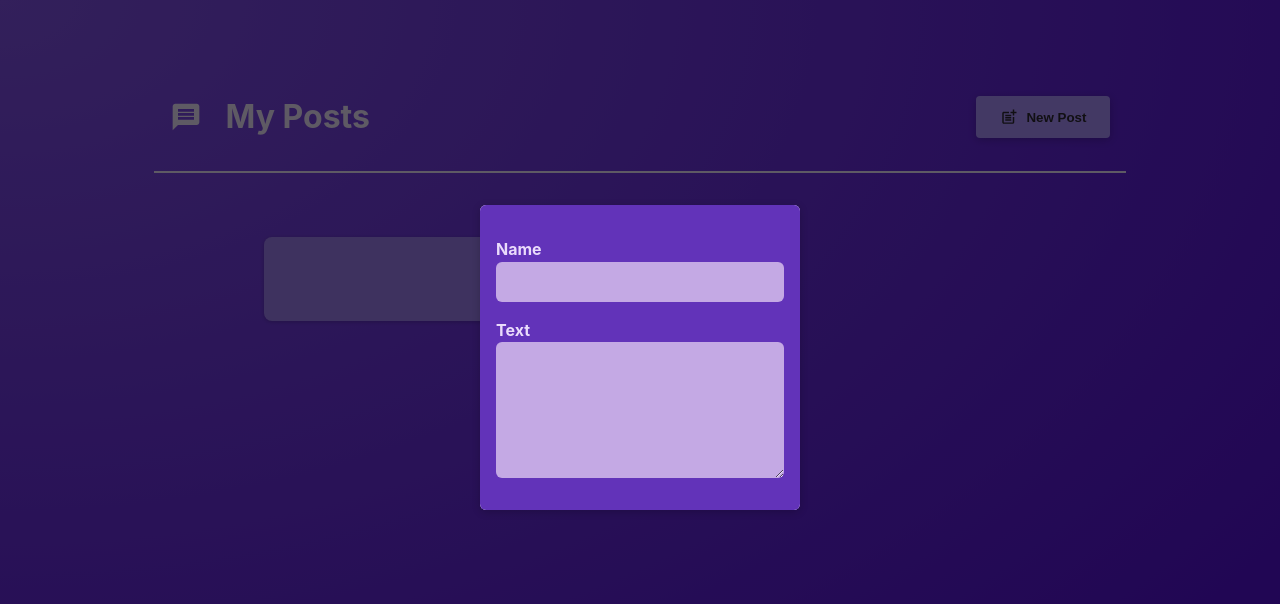
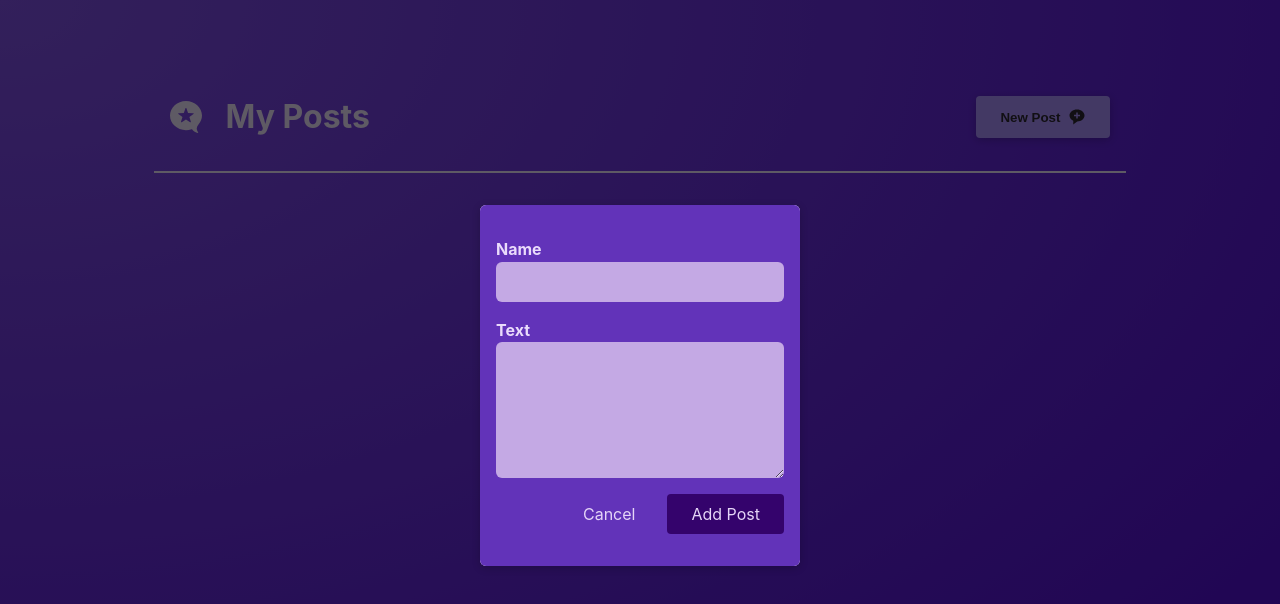
Before and after one commit to Morton358/react-crash-course, a React (Vite) app: page / in a window 1280 px wide. Both pictures are taken after a click on the button "New Post". Shown: the top 604 px of the page. Built offline with nearby package versions, Linux system fonts and the light colour scheme.

Commit message:
added functionality of showing the posts dynamically and connected it to NewPost cmpt to be able actually add posts

```diff
--- a/src/components/Header/Header.tsx
+++ b/src/components/Header/Header.tsx
@@ -1,17 +1,18 @@
-import { MdPostAdd, MdMessage } from 'react-icons/md';
+import { BiSolidMessageRoundedAdd } from 'react-icons/bi';
+import { SiMicrodotblog } from 'react-icons/si';
 import classes from './Header.module.css';
 
 function Header({ onCreatePost }: { onCreatePost: () => void }) {
   return (
     <header className={classes.header}>
       <h1 className={classes.logo}>
-        <MdMessage />
+        <SiMicrodotblog />
         My Posts
       </h1>
       <p>
         <button className={classes.button} onClick={onCreatePost}>
-          <MdPostAdd size={18} />
           New Post
+          <BiSolidMessageRoundedAdd size={18} />
         </button>
       </p>
     </header>
--- a/src/components/NewPost/NewPost.module.css
+++ b/src/components/NewPost/NewPost.module.css
@@ -33,6 +33,7 @@
   display: flex;
   justify-content: flex-end;
   gap: 0.5rem;
+  margin-top: 1rem;
 }
 
 .actions button
--- a/src/components/NewPost/NewPost.tsx
+++ b/src/components/NewPost/NewPost.tsx
@@ -1,21 +1,42 @@
+import { useState } from 'react';
 import classes from './NewPost.module.css';
 
-const NewPost = ({
-  onNameChange,
-  onTextChange,
-}: {
-  onNameChange: (event: React.ChangeEvent<HTMLInputElement>) => void;
-  onTextChange: (event: React.ChangeEvent<HTMLTextAreaElement>) => void;
-}) => {
+const NewPost = ({ onAddPost, onClose }: { onAddPost: (post: { name: string; text: string }) => void; onClose: () => void }) => {
+  const [newPostText, setNewPostText] = useState('');
+  const [newPostName, setNewPostName] = useState('');
+
+  const newPostTextChangedHandler = (event: React.ChangeEvent<HTMLTextAreaElement>) => {
+    setNewPostText(event.target.value);
+  };
+
+  const newPostNameChangedHandler = (event: React.ChangeEvent<HTMLInputElement>) => {
+    setNewPostName(event.target.value);
+  };
+
+  const submitFormHandler = (event: React.FormEvent) => {
+    event.preventDefault();
+    const newPostData = {
+      name: newPostName,
+      text: newPostText,
+    };
+    onAddPost(newPostData);
+    onClose();
+  };
   return (
-    <form className={classes.form}>
+    <form className={classes.form} onSubmit={submitFormHandler}>
       <p>
         <label htmlFor='name'>Name</label>
-        <input type='text' id='name' required onChange={onNameChange} />
+        <input type='text' id='name' required onChange={newPostNameChangedHandler} />
       </p>
       <p>
-        <label htmlFor='new-post'>Text</label>
-        <textarea id='new-post' rows={5} required onChange={onTextChange} />
+        <label htmlFor='text'>Text</label>
+        <textarea id='text' rows={5} required onChange={newPostTextChangedHandler} />
+      </p>
+      <p className={classes.actions}>
+        <button type='button' onClick={onClose}>
+          Cancel
+        </button>
+        <button type='submit'>Add Post</button>
       </p>
     </form>
   );
--- a/src/components/Posts/Posts.tsx
+++ b/src/components/Posts/Posts.tsx
@@ -1,26 +1,21 @@
-import { useState } from 'react';
 import NewPost from '../NewPost/NewPost';
 import Post from '../Post/Post';
 import classes from './Posts.module.css';
 import Modal from '../Modal/Modal';
+import { useState } from 'react';
 
 const Posts = ({ isNewPostVisible, onCloseNewPost }: { isNewPostVisible: boolean; onCloseNewPost: () => void }) => {
-  const [newPostText, setNewPostText] = useState('');
-  const [newPostName, setNewPostName] = useState('');
+  const [postsData, setPostsData] = useState<{ name: string; text: string }[]>([]);
 
-  const newPostTextChangedHandler = (event: React.ChangeEvent<HTMLTextAreaElement>) => {
-    setNewPostText(event.target.value);
-  };
-
-  const newPostNameChangedHandler = (event: React.ChangeEvent<HTMLInputElement>) => {
-    setNewPostName(event.target.value);
+  const addPostHandler = (post: { name: string; text: string }) => {
+    setPostsData((existingPosts) => [post, ...existingPosts]);
   };
 
   let modalContent = null;
   if (isNewPostVisible) {
     modalContent = (
       <Modal onClose={onCloseNewPost}>
-        <NewPost onNameChange={newPostNameChangedHandler} onTextChange={newPostTextChangedHandler} />
+        <NewPost onAddPost={addPostHandler} onClose={onCloseNewPost} />
       </Modal>
     );
   }
@@ -28,10 +23,14 @@ const Posts = ({ isNewPostVisible, onCloseNewPost }: { isNewPostVisible: boolean
   return (
     <>
       {modalContent}
-      <ul className={classes.posts}>
-        <Post author={newPostName} body={newPostText} />
-        <Post author='Jane Smith' body='I love coding!' />
-      </ul>
+      {postsData.length === 0 && <h3 className={classes['no-posts']}>No posts added yet.</h3>}
+      {postsData.length > 0 && (
+        <ul className={classes.posts}>
+          {postsData.map((post, index) => (
+            <Post key={index} author={post.name} body={post.text} />
+          ))}
+        </ul>
+      )}
     </>
   );
 };
```
